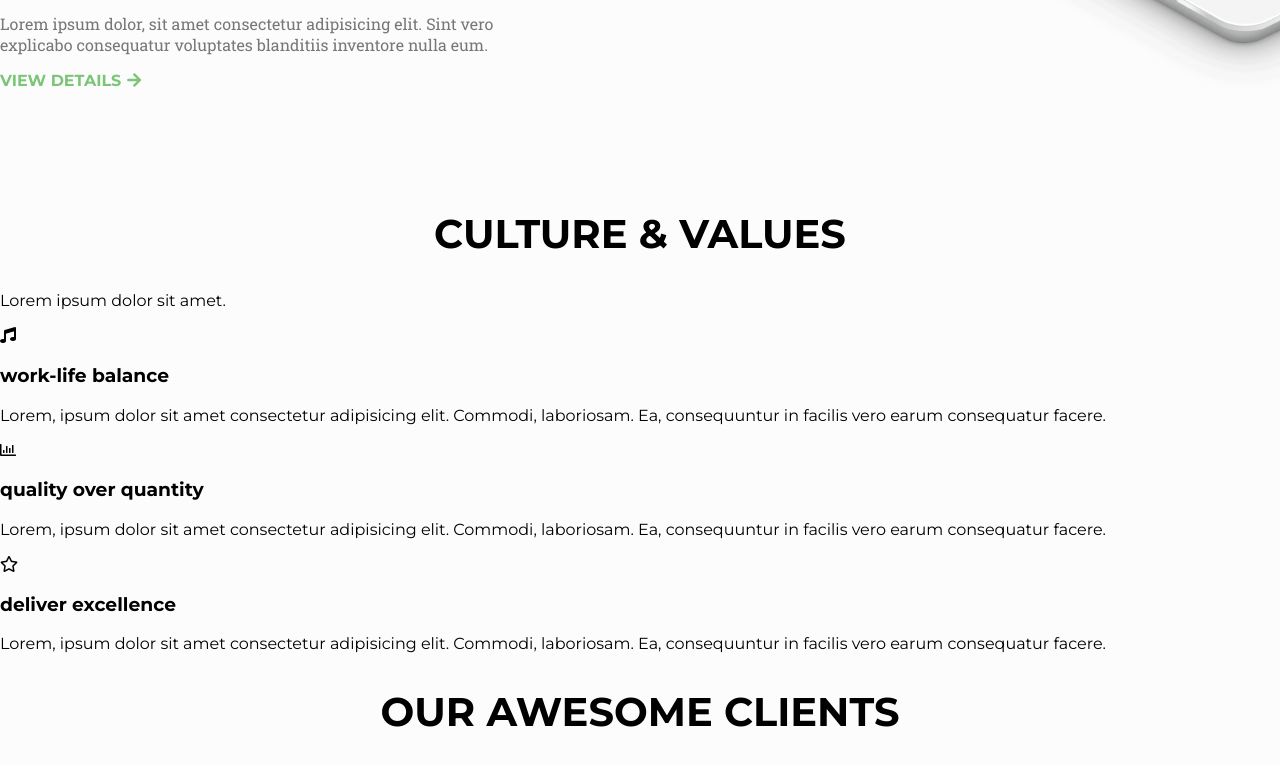
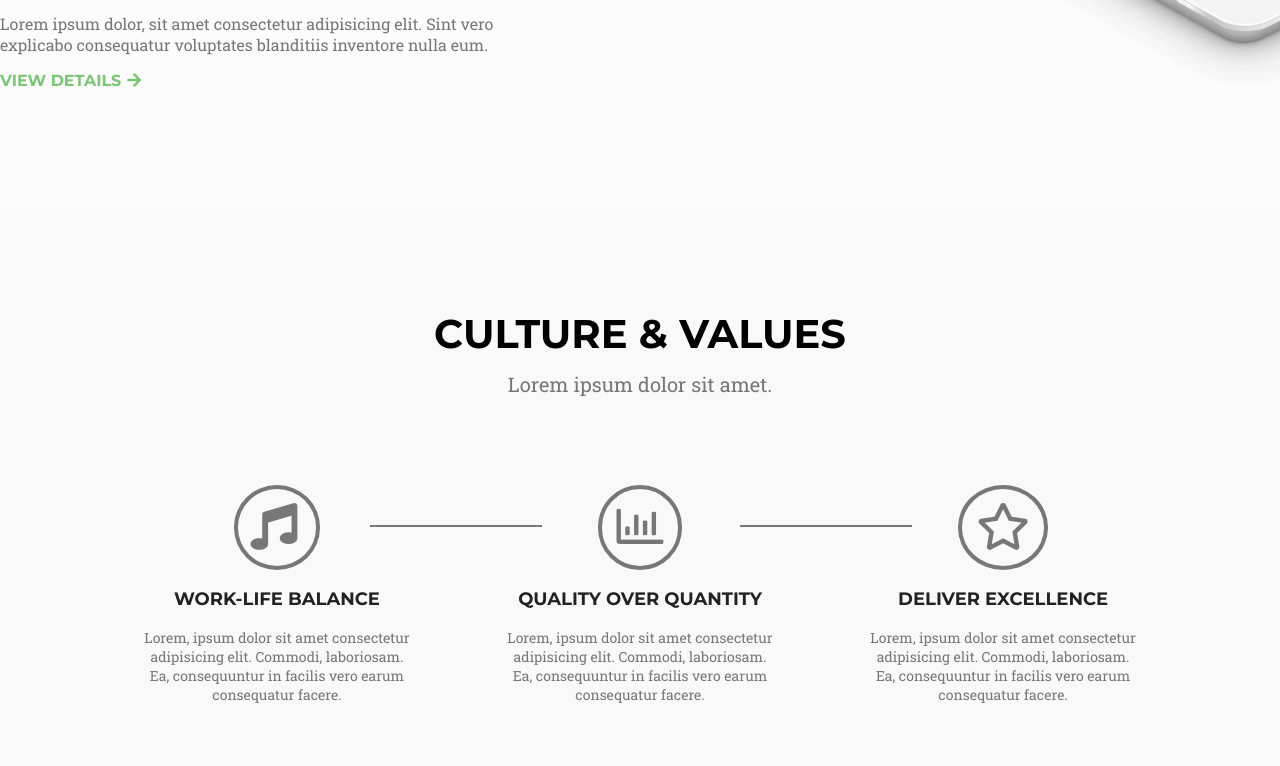
Before and after one commit to waldekglaz/WWD-3, a plain HTML site: page index.html in a window 1280 px wide. Shown: the part 2790-3556 px from the top of the page. Drawn offline with Linux system fonts and the light colour scheme.

Commit message:
section culture

```diff
--- a/css/style.css
+++ b/css/style.css
@@ -293,6 +293,7 @@ header li a:hover{
 .projects-content{
     padding-right: 47.31rem;
     padding-top: 5.37rem;
+    padding-bottom: 6.25rem;
     position: relative;
 }
 
@@ -357,3 +358,67 @@ header li a:hover{
 .box-content p{
     margin-top: -24px;
 }
+/*============
+
+--------------------------- Section Culture
+
+===================================================*/
+
+.culture{
+    background-color: #f9f9f9;
+    padding-bottom: 6.25rem;
+}
+.culture-content{
+    margin-top: 5.5rem;
+    position: relative;
+}
+.culture .card{
+    text-align: center;
+}
+.culture .card i{
+    font-size: 2.93rem;
+    color: #777777;
+    border: solid #777777 4px;
+    border-radius: 50%;
+}
+.culture .card h3{
+    color:  #222222;
+    font-size: 18px;
+    font-weight: 700;
+    text-transform: uppercase;
+}
+.culture .card p{
+    color:  #777777;
+    font-size: 14px;
+    font-weight: 400;
+    text-align: center;
+    font-family: 'Roboto Slab', serif;
+    max-width: 17.12rem;
+}
+
+#balance{
+    padding: 15px 19px 15px 13px;
+}
+
+#chart,
+#star{
+    padding: 15px;
+}
+
+#chart-card::after,
+#chart-card::before{
+    content: '';
+    border: solid 1px #777;
+    display: block;
+    width: 170px;
+    position: absolute;
+}
+#chart-card::before{
+    top: 40px;
+    left: 230px;
+}
+
+#chart-card::after{
+    top: 40px;
+    left: 600px;
+}
--- a/index.html
+++ b/index.html
@@ -113,20 +113,20 @@
         </section>
         <section class="culture">
             <h2 class="sec-title">culture & values</h2>
-            <p class="sub-title">Lorem ipsum dolor sit amet.</p>
-            <div class="culture-content">
+            <p class="section-sub-title">Lorem ipsum dolor sit amet.</p>
+            <div class="culture-content flex flex-just-cont-between container">
                 <div class="card">
-                    <i class="fas fa-music"></i>
+                    <i id="balance" class="fas fa-music"></i>
                     <h3>work-life balance</h3>
                     <p>Lorem, ipsum dolor sit amet consectetur adipisicing elit. Commodi, laboriosam. Ea, consequuntur in facilis vero earum consequatur facere.</p>
                 </div>
-                <div class="card">
-                    <i class="far fa-chart-bar"></i>
+                <div class="card" id="chart-card">
+                    <i id="chart" class="far fa-chart-bar"></i>
                     <h3>quality over quantity</h3>
                     <p>Lorem, ipsum dolor sit amet consectetur adipisicing elit. Commodi, laboriosam. Ea, consequuntur in facilis vero earum consequatur facere.</p>
                 </div>
                 <div class="card">
-                    <i class="far fa-star"></i>
+                    <i id="star" class="far fa-star"></i>
                     <h3>deliver excellence</h3>
                     <p>Lorem, ipsum dolor sit amet consectetur adipisicing elit. Commodi, laboriosam. Ea, consequuntur in facilis vero earum consequatur facere.</p>
                 </div>
```
